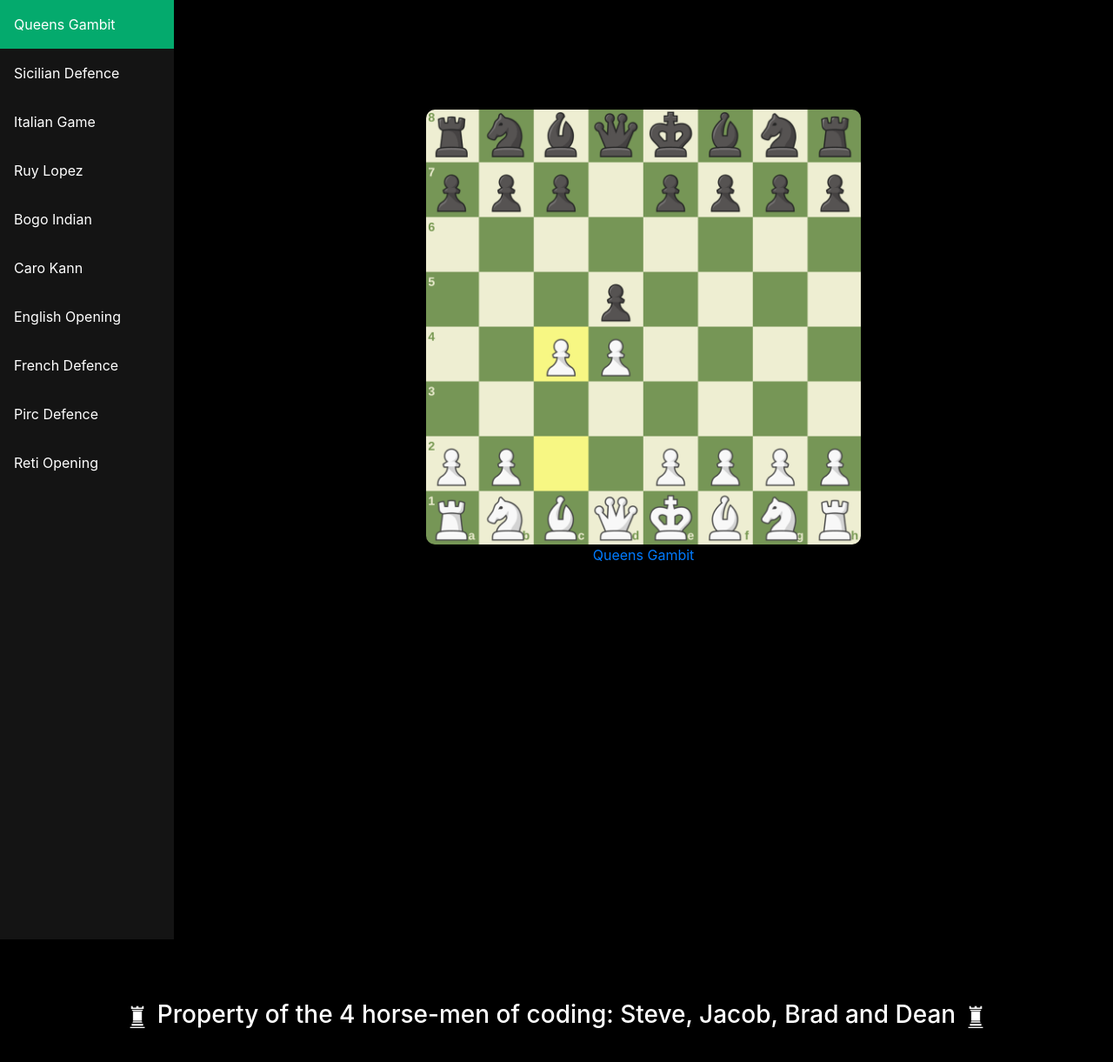
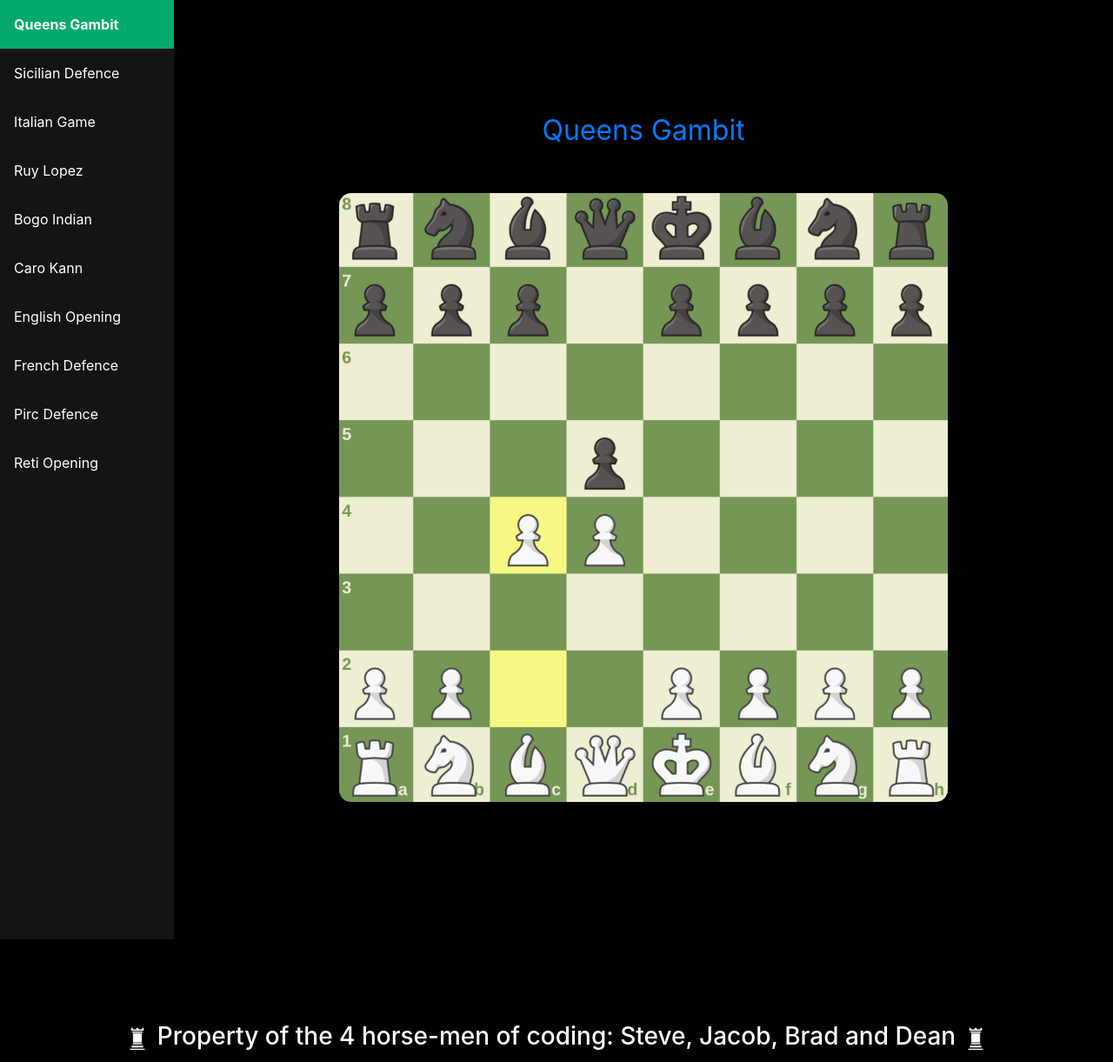
Before and after one commit to BradHersh/chess-openings, a Flask app: page /learn in a window 1280 px wide. Shown: the part 113-1334 px from the top of the page at 87% size. Run offline with Flask 2, Linux system fonts and the light colour scheme; the visitor is signed in with stand-in values (Sample User, id 1); some libraries are stand-ins or nearby versions.

Commit message:
learn portal modification

```diff
--- a/app/templates/footer.html
+++ b/app/templates/footer.html
@@ -21,7 +21,7 @@
             width:100%;
             height:40px;   /* Height of the footer */
             background: black;
-            padding-bottom: 2%;
+            padding-top: 2%;
             display: table;
             margin-top: 10%;
 
--- a/app/templates/learn.html
+++ b/app/templates/learn.html
@@ -47,17 +47,20 @@
             display: block;
             color: white;
             padding: 16px;
-            text-decoration: none;
         }
 
         .sidebar a.active {
             background-color: #04AA6D;
             color: white;
+            font-weight: bolder;
+            text-decoration: none;
         }
 
         .sidebar a:hover:not(.active) {
             background-color: #555;
             color: white;
+            font-weight: bolder;
+            text-decoration: none;
         }
 
         div.content {
@@ -84,12 +87,15 @@
             }
         }
 
+        #Name {
+            text-align: center;
+            font-size:xx-large;
+            font-family: -apple-system, BlinkMacSystemFont, 'Segoe UI', Roboto, Oxygen, Ubuntu, Cantarell, 'Open Sans', 'Helvetica Neue', sans-serif;
+
+        }
+
         </style>
-        <script>
 
-
-
-        </script>
     </head>
 
     <body>
@@ -108,9 +114,9 @@
 
           <div class="content">
             <div style="margin-left: auto; margin-right: auto; margin-top: 10%; text-align: center;">
-                <img src="static/img/Open/QueensGambit.png" id="myImage" style="width: 500px; height: 500px; border-radius: 2%;">
-                <br>
-                <a style="text-align: center;" href="{{ url_for('chesspractice',opening='Queens Gambit') }}">Queens Gambit</a>
+                <a id="Name" href="{{ url_for('chesspractice',opening='Queens Gambit') }}">Queens Gambit</a>
+                <br><br><br>
+                <img src="static/img/Open/QueensGambit.png" id="myImage" style="width: 700px; height: 700px; border-radius: 2%;">
             </div>
           </div>
 
```
